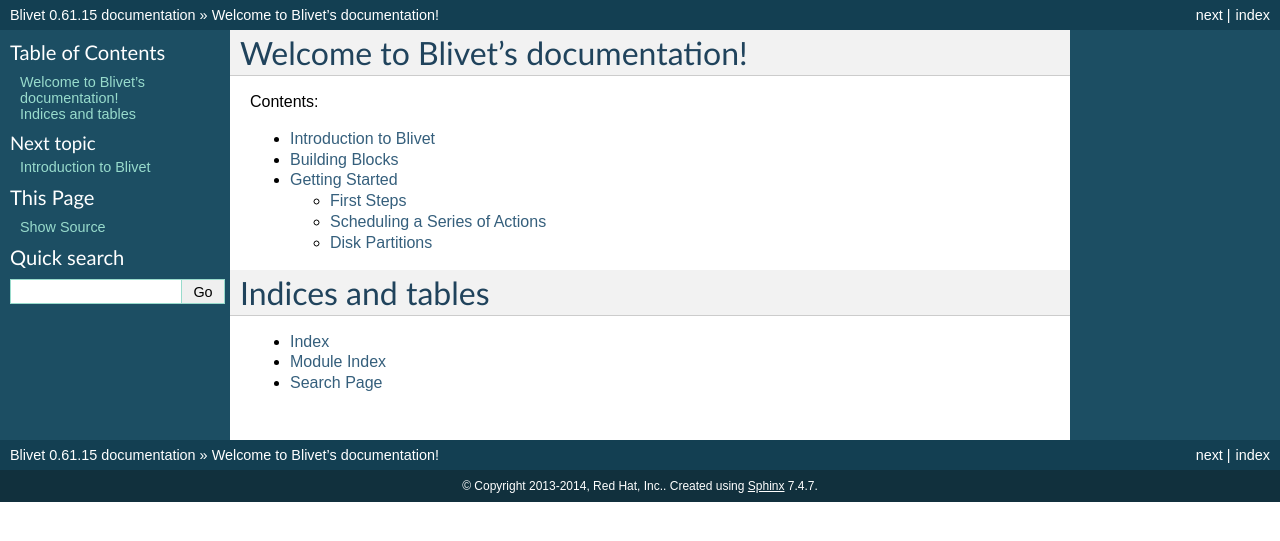
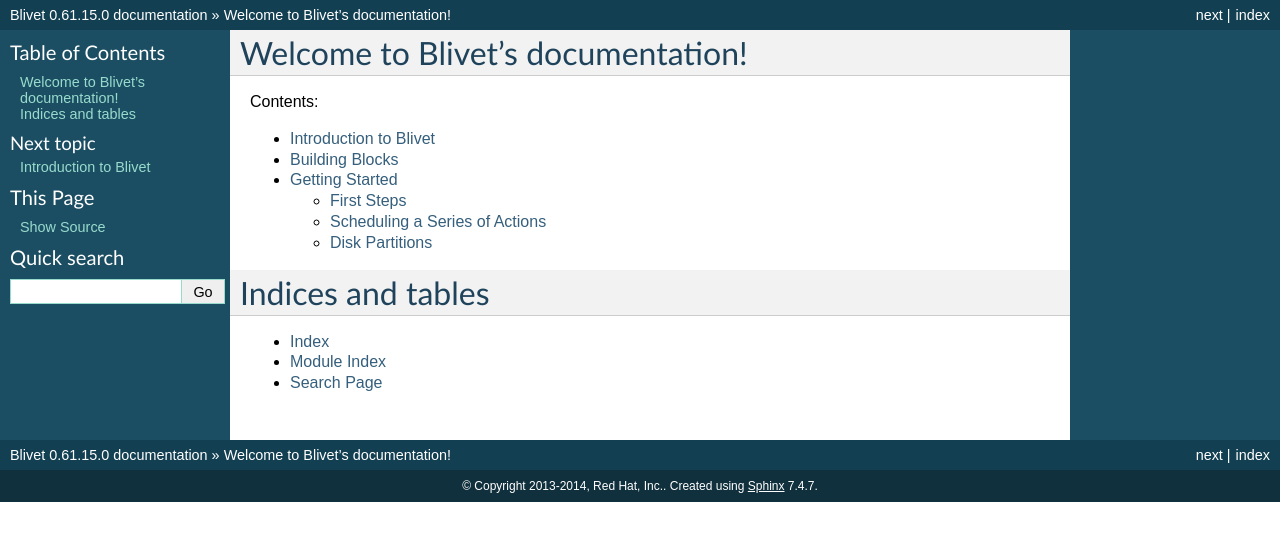
Before and after one commit to storaged-project/blivet, a Sphinx documentation site: the page built from doc/index.rst, in a window 1280 px wide. Shown: the top 541 px of the page. Built offline with Sphinx 7.4.7, drawn with Linux system fonts in a browser that asks for light colours; pages that are not in the unit, such as notebooks, are missing from menus.

Commit message:
Add .0 to version -- 0.61.15.0

```diff
--- a/blivet/__init__.py
+++ b/blivet/__init__.py
@@ -19,7 +19,7 @@
 # Red Hat Author(s): Dave Lehman <dlehman@redhat.com>
 #
 
-__version__ = '0.61.15'
+__version__ = '0.61.15.0'
 
 ##
 ## Default stub values for installer-specific stuff that gets set up in
--- a/doc/conf.py
+++ b/doc/conf.py
@@ -48,9 +48,9 @@
 # built documents.
 #
 # The short X.Y version.
-version = '0.61.15'
+version = '0.61.15.0'
 # The full version, including alpha/beta/rc tags.
-release = '0.61.15'
+release = '0.61.15.0'
 
 # The language for content autogenerated by Sphinx. Refer to documentation
 # for a list of supported languages.
--- a/setup.py
+++ b/setup.py
@@ -2,7 +2,7 @@
 
 from distutils.core import setup
 
-setup(name='blivet', version='0.61.15',
+setup(name='blivet', version='0.61.15.0',
       description='Python module for system storage configuration',
       author='David Lehman', author_email='dlehman@redhat.com',
       url='http://fedoraproject.org/wiki/blivet',
```
Also changed, not shown: 1 other file.
